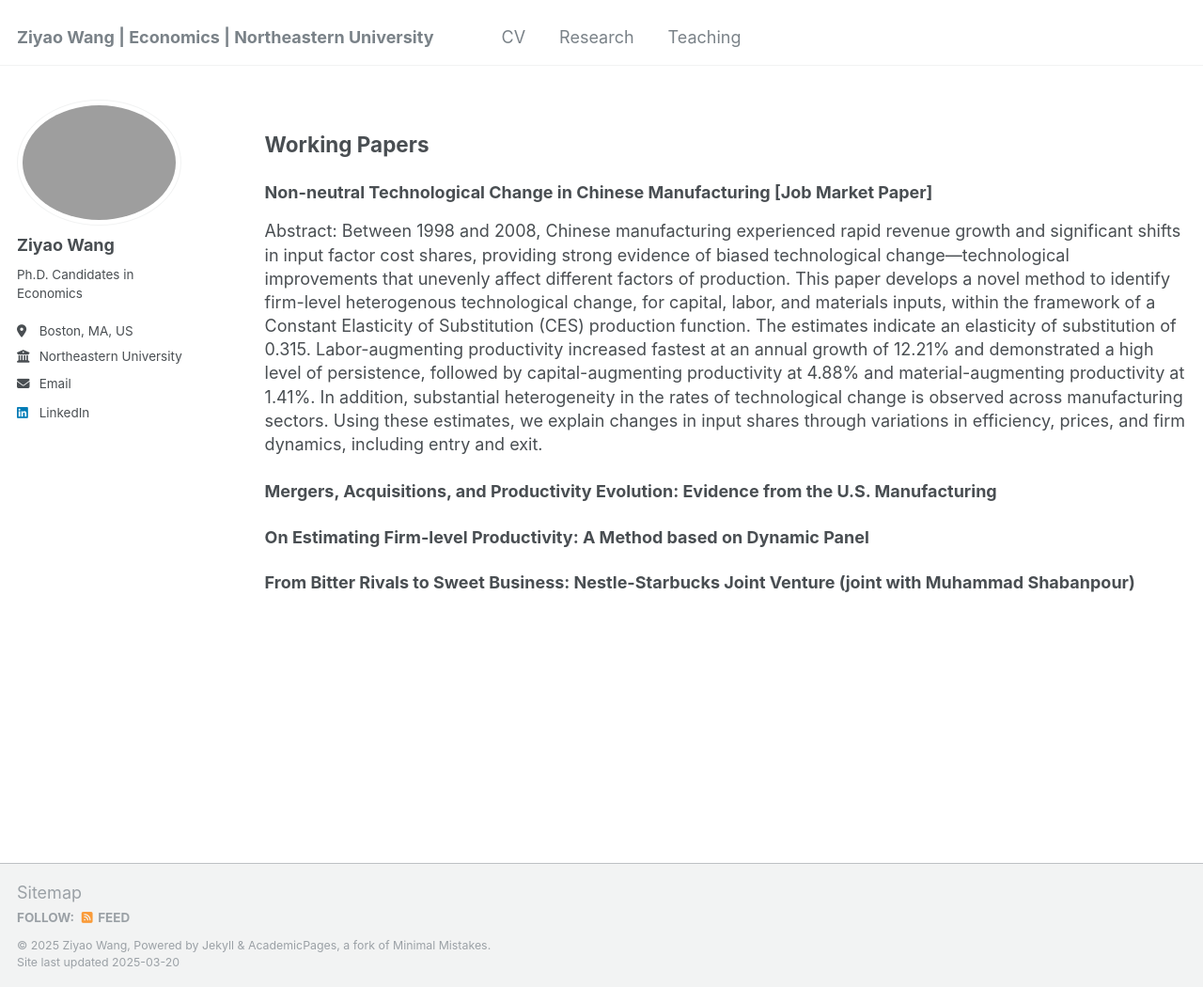
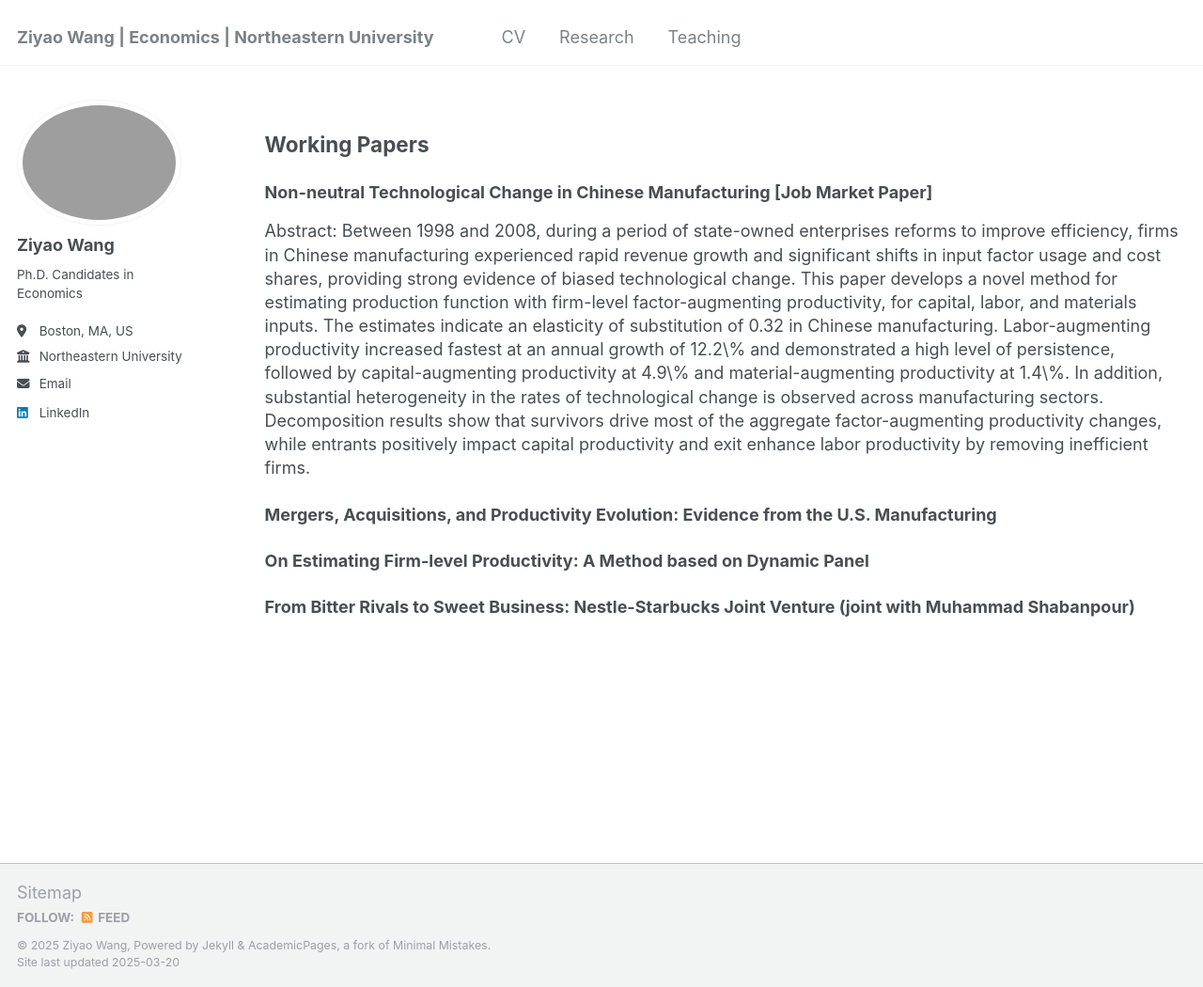
Before and after one commit to ziyaowangecon/ziyaowangecon.github.io, a Jekyll site: the page built from _pages/research.md, in a window 1280 px wide and 1050 px high. Shown: the whole window at 94% size. Built offline with Jekyll 4.4.1, drawn with Linux system fonts in a browser that asks for light colours.

Commit message:
Update research.md

```diff
--- a/_pages/research.md
+++ b/_pages/research.md
@@ -65,7 +65,7 @@ author_profile: true
 
 ### Non-neutral Technological Change in Chinese Manufacturing **[Job Market Paper]**
 
-Abstract: Between 1998 and 2008, Chinese manufacturing experienced rapid revenue growth and significant shifts in input factor cost shares, providing strong evidence of biased technological change—technological improvements that unevenly affect different factors of production. This paper develops a novel method to identify firm-level heterogenous technological change, for capital, labor, and materials inputs, within the framework of a Constant Elasticity of Substitution (CES) production function. The estimates indicate an elasticity of substitution of 0.315. Labor-augmenting productivity increased fastest at an annual growth of 12.21% and demonstrated a high level of persistence, followed by capital-augmenting productivity at 4.88% and material-augmenting productivity at 1.41%. In addition, substantial heterogeneity in the rates of technological change is observed across manufacturing sectors. Using these estimates, we explain changes in input shares through variations in efficiency, prices, and firm dynamics, including entry and exit.
+Abstract: Between 1998 and 2008, during a period of state-owned enterprises reforms to improve efficiency, firms in Chinese manufacturing experienced rapid revenue growth and significant shifts in input factor usage and cost shares, providing strong evidence of biased technological change. This paper develops a novel method for estimating production function with firm-level factor-augmenting productivity, for capital, labor, and materials inputs. The estimates indicate an elasticity of substitution of 0.32 in Chinese manufacturing. Labor-augmenting productivity increased fastest at an annual growth of 12.2\% and demonstrated a high level of persistence, followed by capital-augmenting productivity at 4.9\% and material-augmenting productivity at 1.4\%. In addition, substantial heterogeneity in the rates of technological change is observed across manufacturing sectors. Decomposition results show that survivors drive most of the aggregate factor-augmenting productivity changes, while entrants positively impact capital productivity and exit enhance labor productivity by removing inefficient firms.
 
 ### Mergers, Acquisitions, and Productivity Evolution: Evidence from the U.S. Manufacturing
 
```
